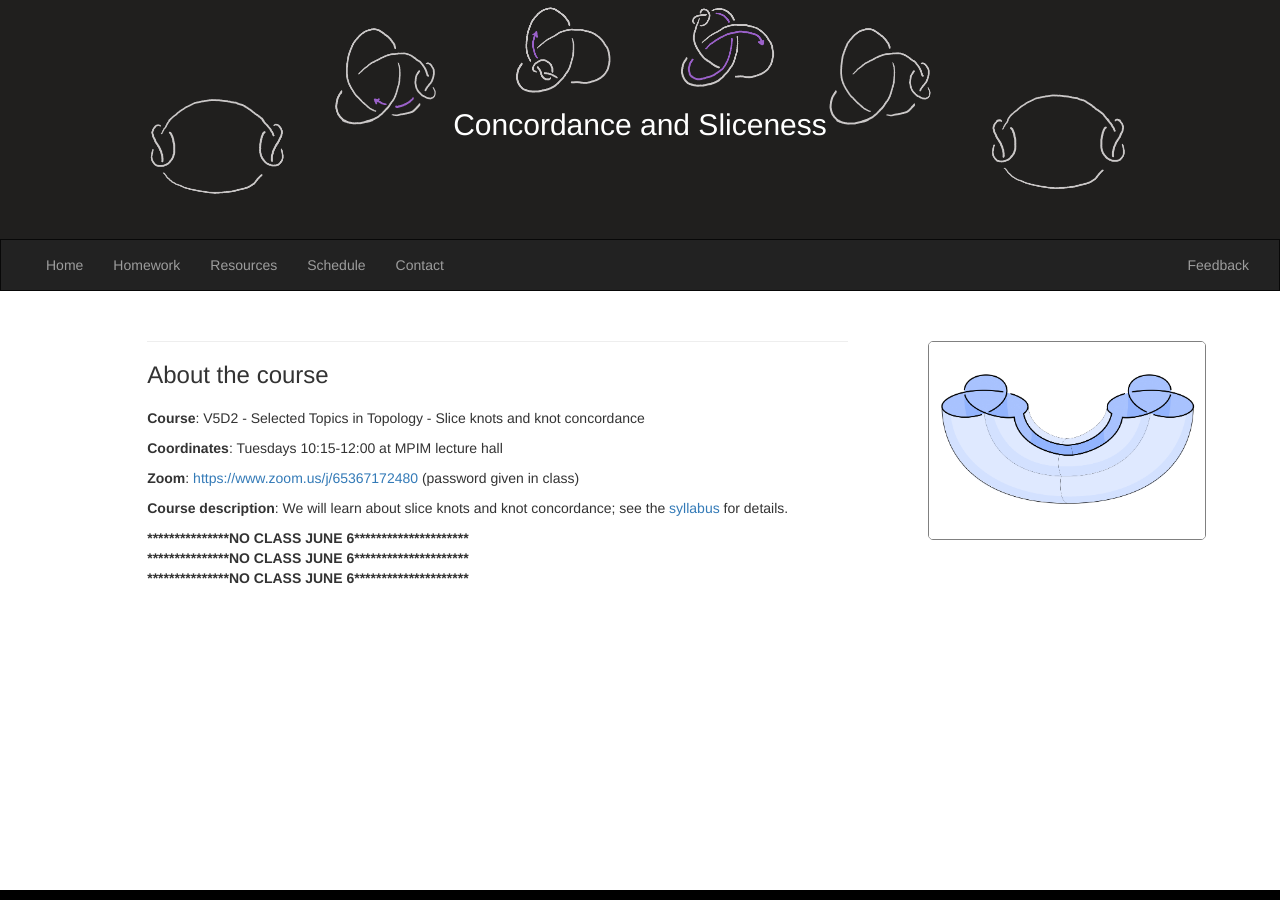
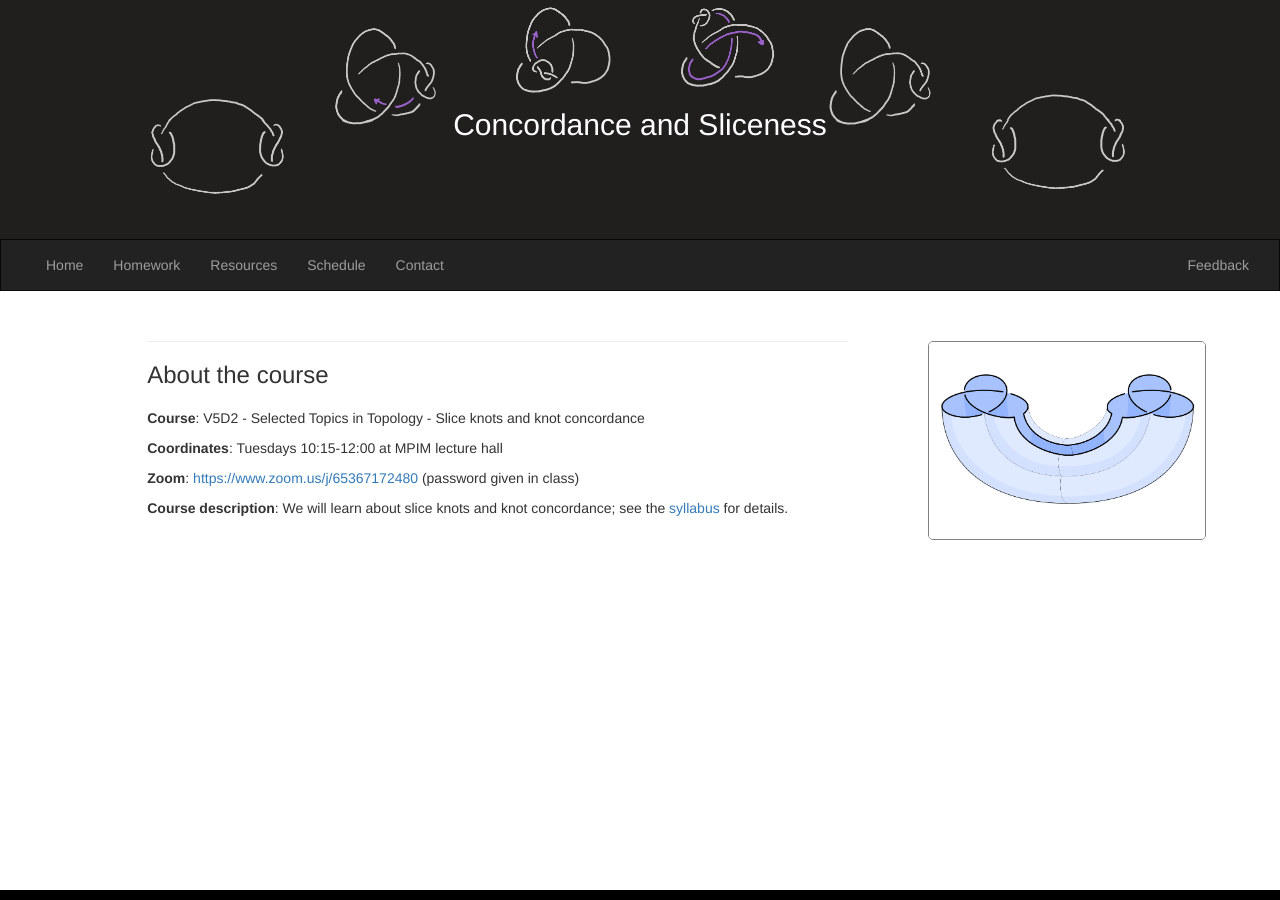
Before and after one commit to imsundberg/concordance, a Jekyll site: the page built from README.md, in a window 1280 px wide. Built offline with Jekyll 4.4.1, drawn with Linux system fonts in a browser that asks for light colours; our own code applies the rules of GitHub Pages for plain Markdown files.

Commit message:
Update home.html

```diff
--- a/_includes/home.html
+++ b/_includes/home.html
@@ -37,15 +37,6 @@
 				<b>Course description</b>: We will learn about slice knots and knot concordance; see the <a href="https://imsundberg.github.io/concordance/files/Syllabus.pdf">syllabus</a> for details.
 			</div>
 		</div>
-
-		<div class="row">
-			<div class="col-sm-2"></div>
-			<div class="col-sm-10" id="space">
-				<b>***************NO CLASS JUNE 6*********************</b><br>
-				<b>***************NO CLASS JUNE 6*********************</b><br>
-				<b>***************NO CLASS JUNE 6*********************</b>
-			</div>
-		</div>
 	</div>
 
 	<div class="col-sm-4">
```
